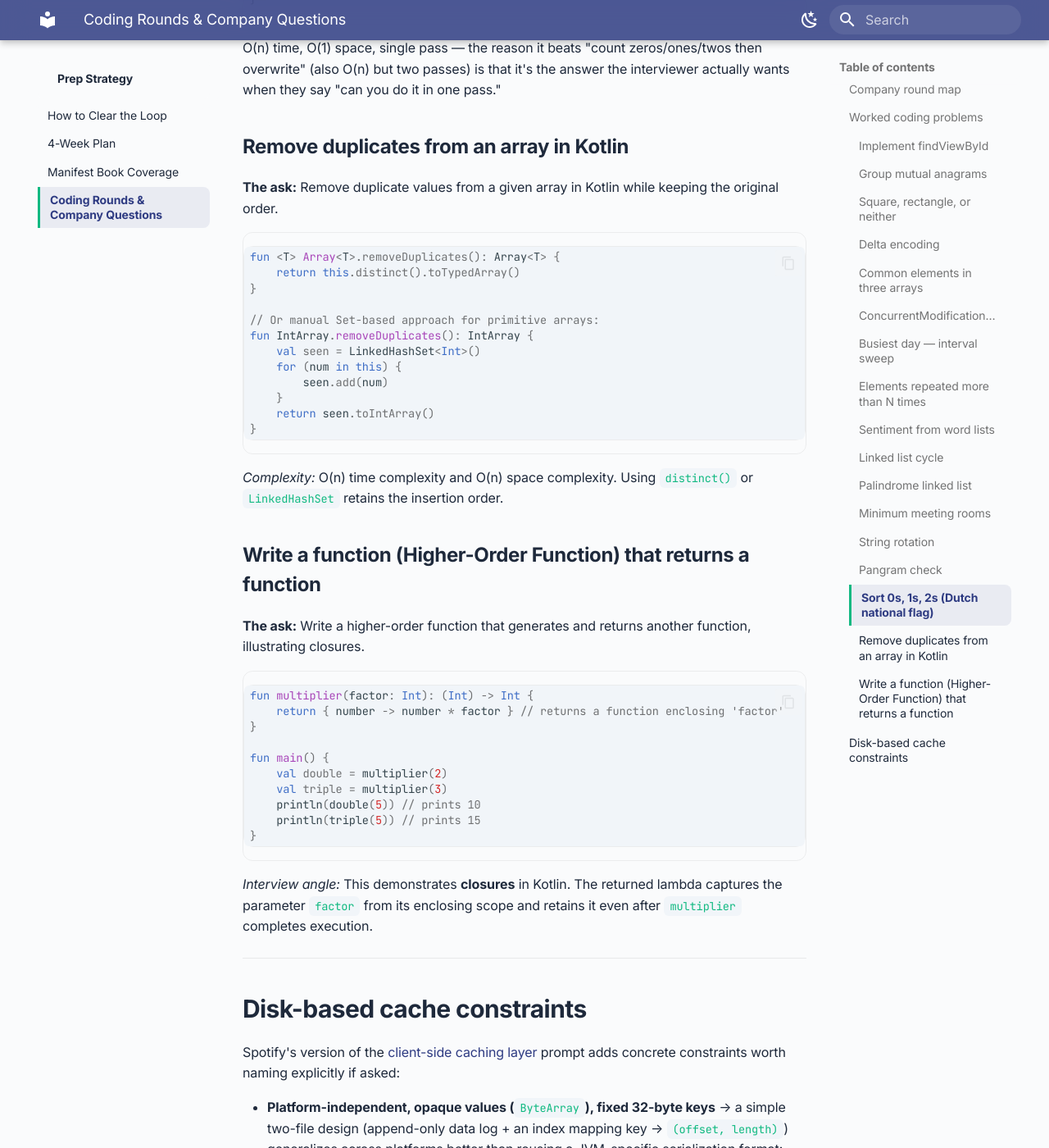
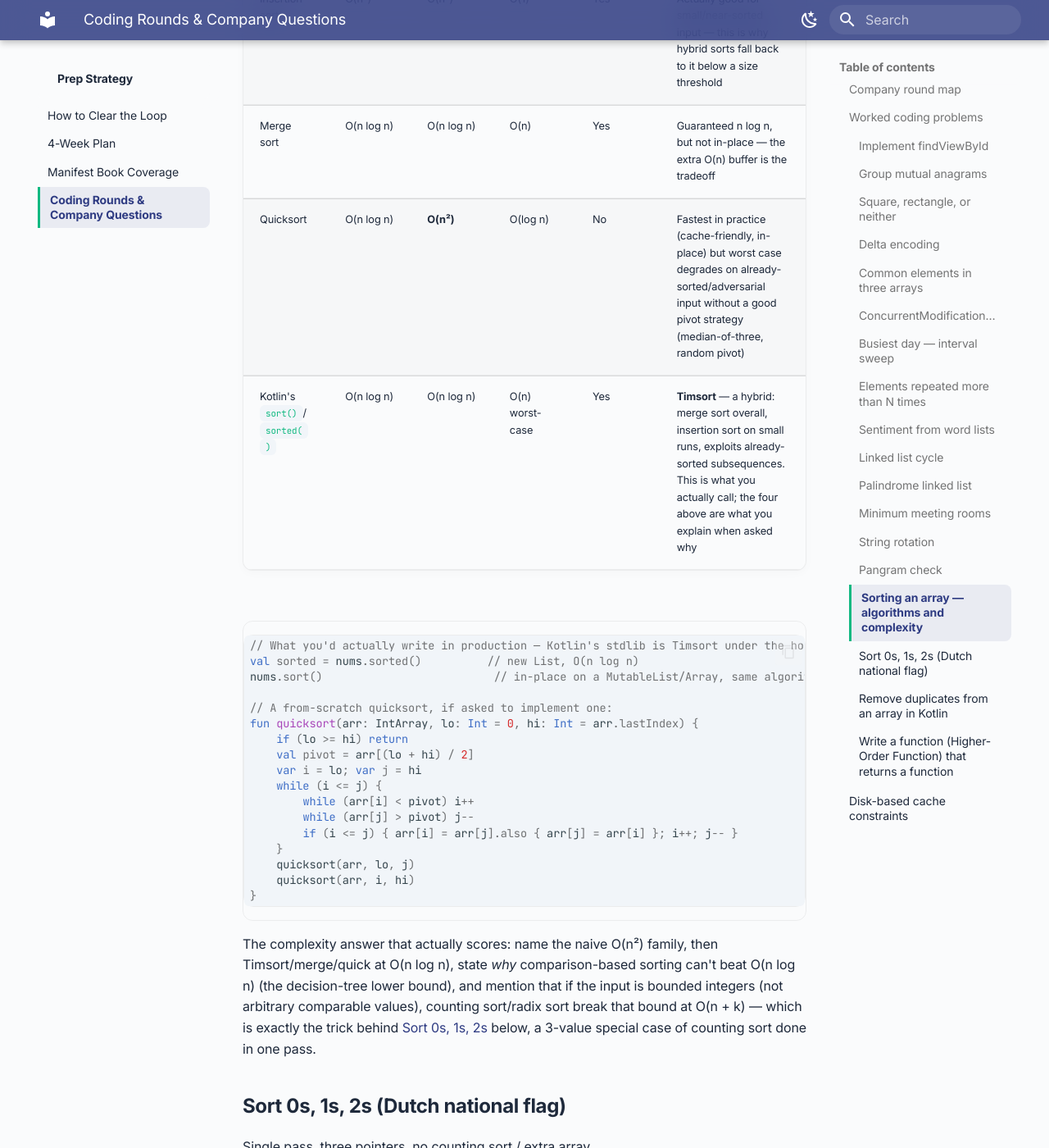
Before and after one commit to Ashokmani1/android-senior-prep, an MkDocs documentation site: the page built from docs/prep-strategy/coding-rounds.md, in a window 1280 px wide and 1400 px high, scrolled down 10690 px. Shown: the whole window at 82% size. Built offline with MkDocs 1.6.1 and Material for MkDocs 9.7.7, drawn with Linux system fonts in a browser that asks for light colours; some of the changed text lies outside the part shown.

Commit message:
Close remaining gaps from a fresh interview question list
Checked against the kit: Serializable vs Parcelable, ConstraintLayout,
custom views, Service types, Fragment vs Activity, activity lifecycle on
rotation, ViewModel surviving rotation, MVVM/MVI/MVP, coroutines/
dispatchers, disadvantages of passing data via Intents (TransactionTooLarge),
and HashMap internals were all already covered in depth. Three genuine
gaps closed:

- Coding rounds: a sorting-algorithms overview (bubble/insertion/merge/
  quick/Timsort complexity table) ahead of the existing Dutch-flag
  special case, since "sort an array, what's the complexity" is a
  distinct generic warm-up from the 3-way partition problem.
- Compose: Modifier.padding().height() vs Modifier.height().padding()
  (the sizing analogue of the existing padding/background ordering
  example).
- Compose: there is no margin() — where that spacing concern actually
  goes (child padding, Arrangement.spacedBy).

````diff
--- a/docs/prep-strategy/coding-rounds.md
+++ b/docs/prep-strategy/coding-rounds.md
@@ -389,6 +389,40 @@ fun isPangram(s: String): Boolean {
 O(n + 26) — reads clean with `all { }`; a `BitSet`/`Int` bitmask of seen letters is the O(n)
 one-pass alternative if the interviewer wants to avoid the `in` scan repeating over `lower`.
 
+### Sorting an array — algorithms and complexity
+
+The generic "sort this array, what's the time complexity" warm-up is really asking you to place a handful of algorithms on the same table, not to hand-roll one from scratch:
+
+| Algorithm | Time (avg) | Time (worst) | Space | Stable? | Notes |
+|---|---|---|---|---|---|
+| Bubble / Selection sort | O(n²) | O(n²) | O(1) | Bubble: yes · Selection: no | Never the real answer; only correct as "the naive baseline before I optimize" |
+| Insertion sort | O(n²) | O(n²) | O(1) | Yes | Actually good for small/near-sorted input — this is why hybrid sorts fall back to it below a size threshold |
+| Merge sort | O(n log n) | O(n log n) | O(n) | Yes | Guaranteed n log n, but not in-place — the extra O(n) buffer is the tradeoff |
+| Quicksort | O(n log n) | **O(n²)** | O(log n) | No | Fastest in practice (cache-friendly, in-place) but worst case degrades on already-sorted/adversarial input without a good pivot strategy (median-of-three, random pivot) |
+| Kotlin's `sort()`/`sorted()` | O(n log n) | O(n log n) | O(n) worst-case | Yes | **Timsort** — a hybrid: merge sort overall, insertion sort on small runs, exploits already-sorted subsequences. This is what you actually call; the four above are what you explain when asked why |
+
+```kotlin
+// What you'd actually write in production — Kotlin's stdlib is Timsort under the hood.
+val sorted = nums.sorted()          // new List, O(n log n)
+nums.sort()                          // in-place on a MutableList/Array, same algorithm
+
+// A from-scratch quicksort, if asked to implement one:
+fun quicksort(arr: IntArray, lo: Int = 0, hi: Int = arr.lastIndex) {
+    if (lo >= hi) return
+    val pivot = arr[(lo + hi) / 2]
+    var i = lo; var j = hi
+    while (i <= j) {
+        while (arr[i] < pivot) i++
+        while (arr[j] > pivot) j--
+        if (i <= j) { arr[i] = arr[j].also { arr[j] = arr[i] }; i++; j-- }
+    }
+    quicksort(arr, lo, j)
+    quicksort(arr, i, hi)
+}
+```
+
+The complexity answer that actually scores: name the naive O(n²) family, then Timsort/merge/quick at O(n log n), state *why* comparison-based sorting can't beat O(n log n) (the decision-tree lower bound), and mention that if the input is bounded integers (not arbitrary comparable values), counting sort/radix sort break that bound at O(n + k) — which is exactly the trick behind [Sort 0s, 1s, 2s](#sort-0s-1s-2s-dutch-national-flag) below, a 3-value special case of counting sort done in one pass.
+
 ### Sort 0s, 1s, 2s (Dutch national flag)
 
 Single pass, three pointers, no counting sort / extra array.
````
Also changed, not shown: docs/deep-dive/25-compose-basics.md (+22 -0 lines).
